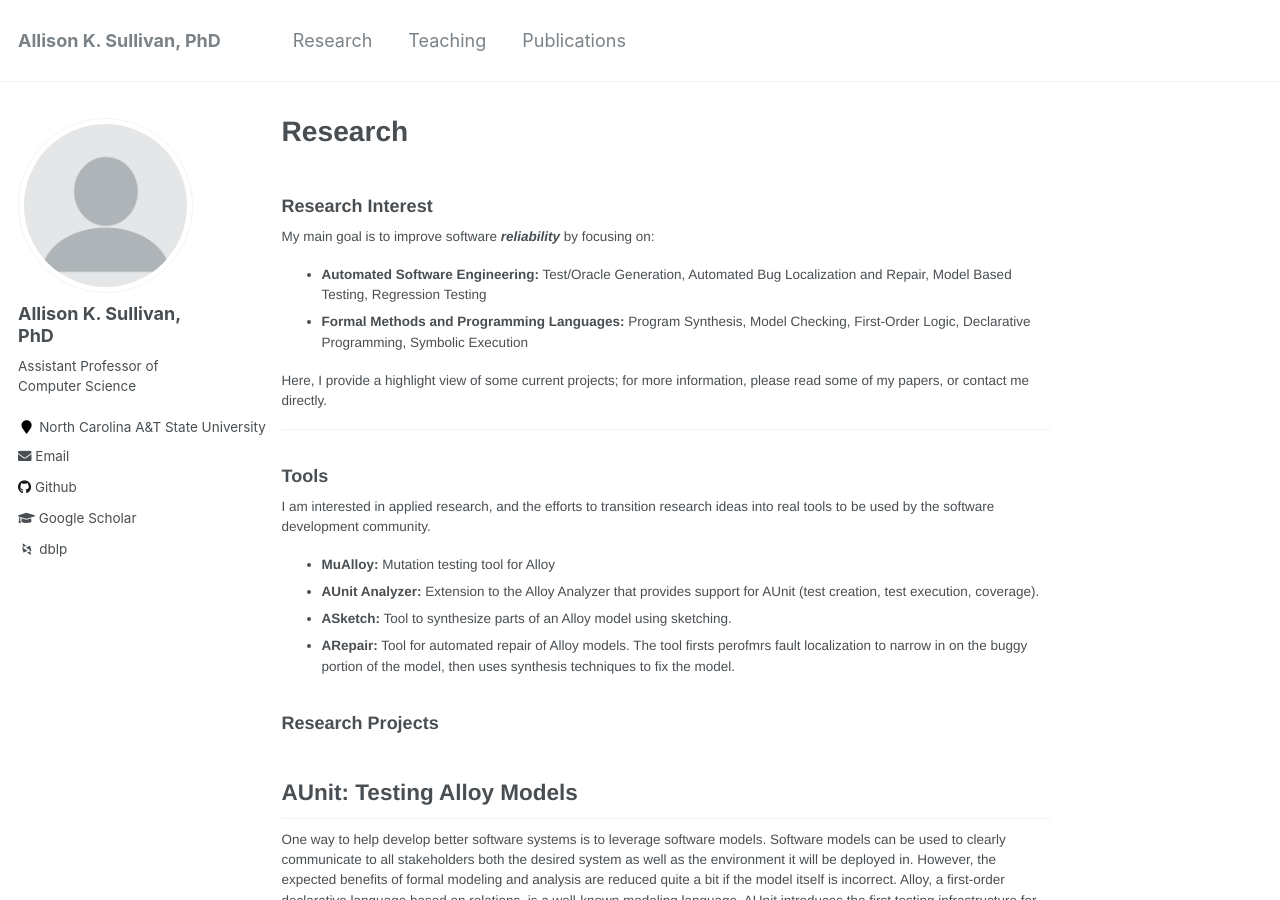
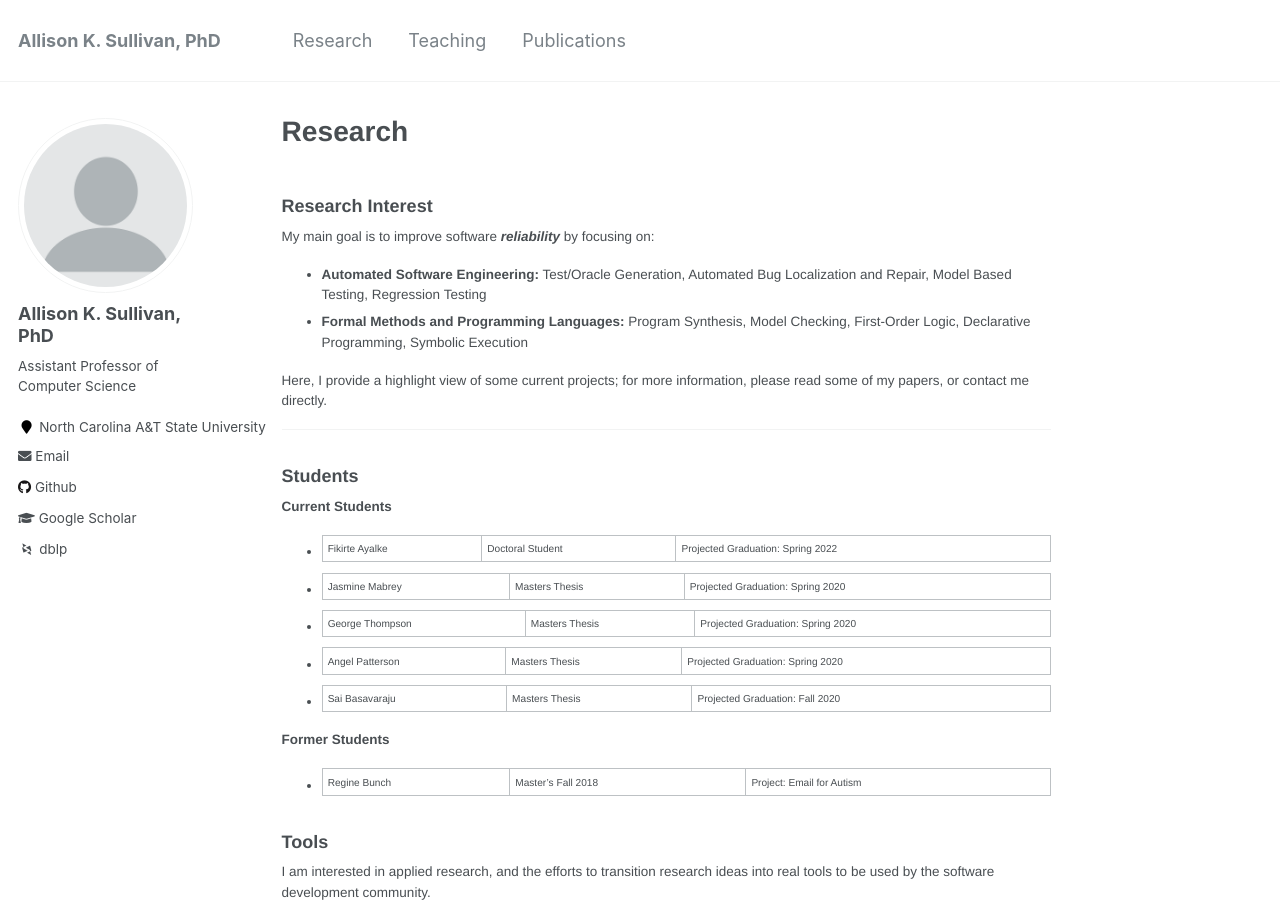
Before and after one commit to Allisonius/allisonius.github.io, a Jekyll site: the page built from _pages/research.md, in a window 1280 px wide and 900 px high. Built offline with Jekyll 4.4.1, drawn with Linux system fonts in a browser that asks for light colours; some web fonts are replaced.

Commit message:
Update research.md

```diff
--- a/_pages/research.md
+++ b/_pages/research.md
@@ -13,6 +13,17 @@ My main goal is to improve software __*reliability*__ by focusing on:
 Here, I provide a highlight view of some current projects; for more information, please read some of my papers, or contact me directly.
 
 ---
+
+### Students
+**Current Students**
+* Fikirte Ayalke | Doctoral Student | Projected Graduation: Spring 2022
+* Jasmine Mabrey | Masters Thesis | Projected Graduation: Spring 2020
+* George Thompson | Masters Thesis | Projected Graduation: Spring 2020
+* Angel Patterson | Masters Thesis | Projected Graduation: Spring 2020
+* Sai Basavaraju | Masters Thesis | Projected Graduation: Fall 2020
+
+**Former Students**
+* Regine Bunch | Master's Fall 2018 | Project: Email for Autism
 
 ### Tools
 
```
